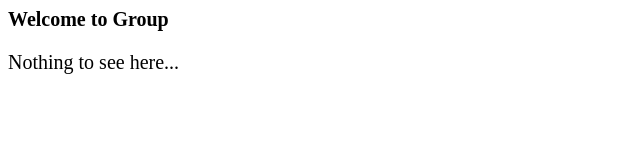
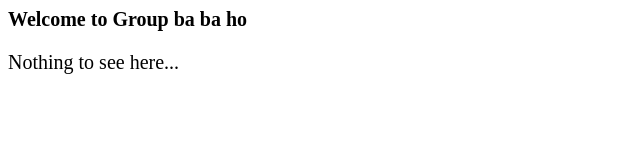
Before and after one commit to AmirHossinRz/Romeo-, a plain HTML site: page index.html in a window 1280 px wide. Shown: the whole page, without its empty margins (0-640 px from the left). Drawn offline with Linux system fonts and the light colour scheme.

Commit message:
update index.html

```diff
--- a/index.html
+++ b/index.html
@@ -15,7 +15,7 @@
 </head>
 
 <body>
-  <b>Welcome to Group</b>
+  <b>Welcome to Group ba ba ho</b>
   <p>Nothing to see here...</p>
   <!-- Project -->
   <script src="main.js"></script>
```
